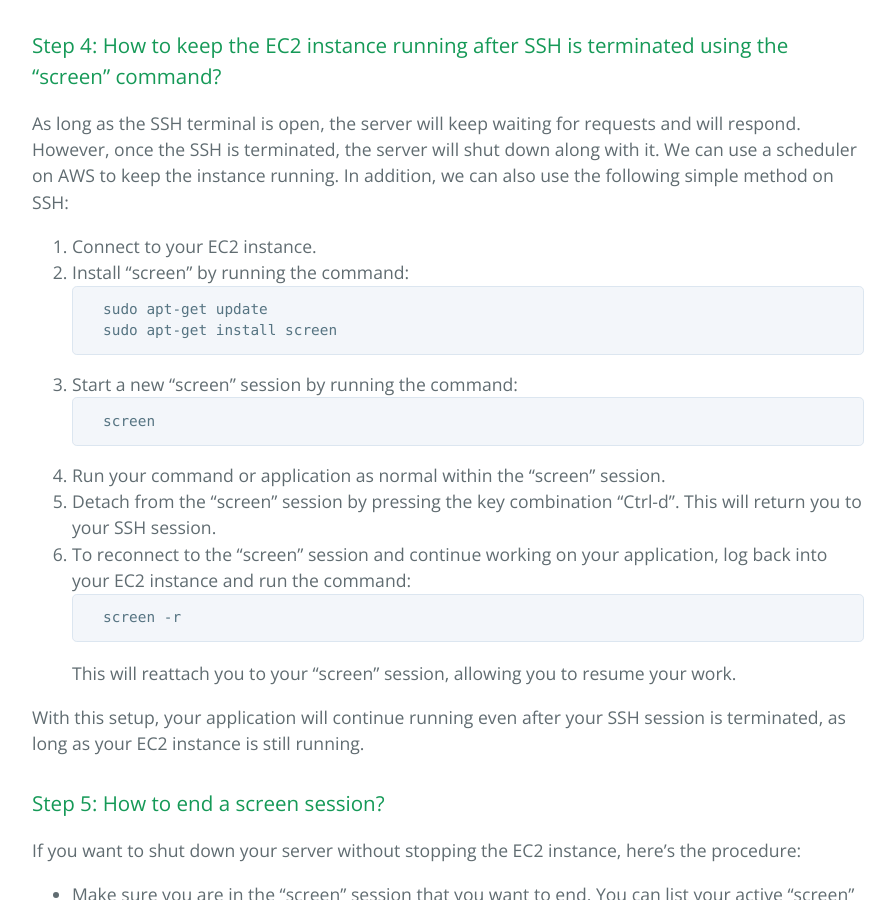
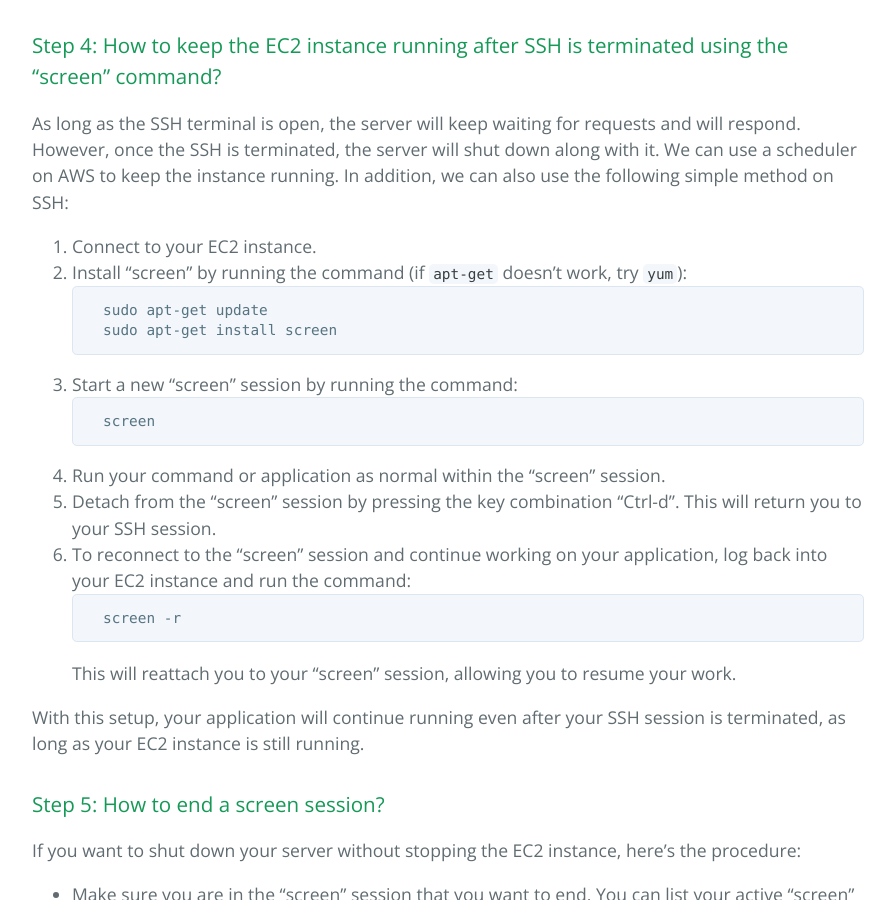
Before and after one commit to learning-software-engineering/learning-software-engineering.github.io, a Jekyll site: the page built from Topics/Development_Process/JSON_RPC_Server_Deployment_AWS.md, in a window 1280 px wide and 900 px high, scrolled down 2927 px. Shown: the whole window, without its empty margins (192-1087 px from the left). Built offline with Jekyll 4.4.1, drawn with Linux system fonts in a browser that asks for light colours; our own code applies the rules of GitHub Pages for plain Markdown files.

Commit message:
Update JSON_RPC_Server_Deployment_AWS.md

````diff
--- a/Topics/Development_Process/JSON_RPC_Server_Deployment_AWS.md
+++ b/Topics/Development_Process/JSON_RPC_Server_Deployment_AWS.md
@@ -56,7 +56,7 @@ After implementing some functions, you may wonder how others in the public domai
 As long as the SSH terminal is open, the server will keep waiting for requests and will respond. However, once the SSH is terminated, the server will shut down along with it. We can use a scheduler on AWS to keep the instance running. In addition, we can also use the following simple method on SSH:
 
 1. Connect to your EC2 instance.
-2. Install "screen" by running the command:
+2. Install "screen" by running the command (if ```apt-get``` doesn't work, try ```yum```):
     ```
      sudo apt-get update
      sudo apt-get install screen
````
